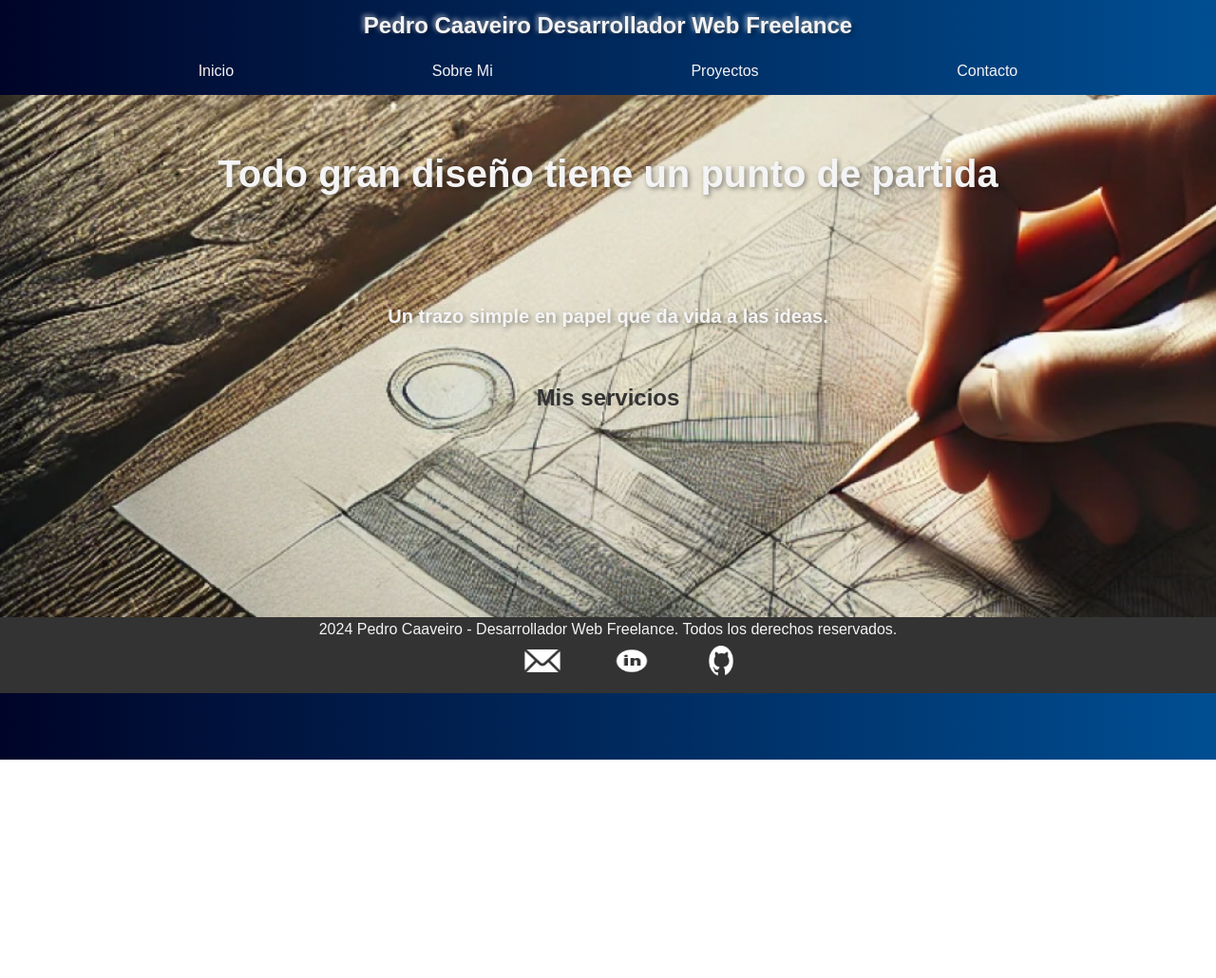
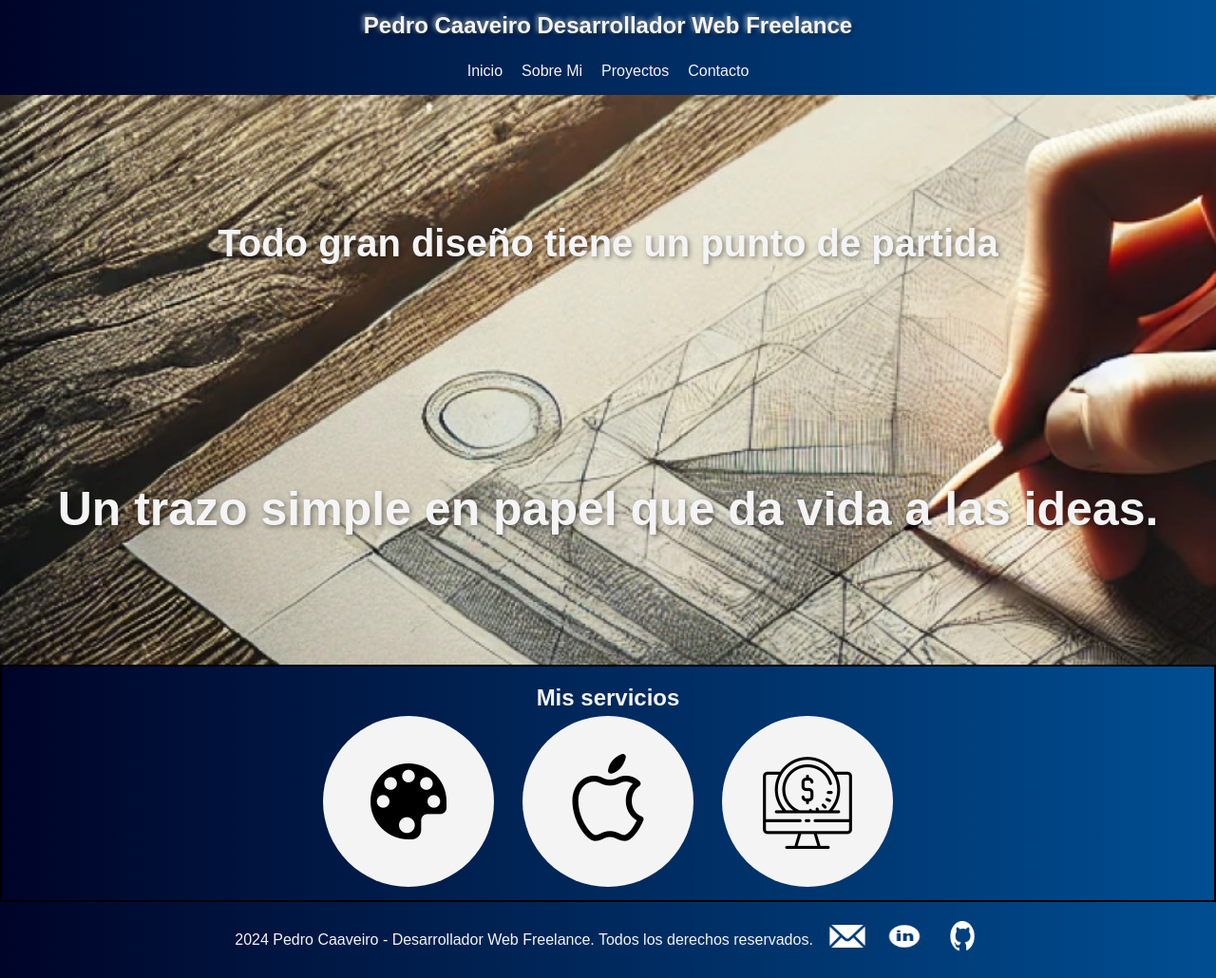
Before and after one commit to PedroCaaveiro/Trabajos, a plain HTML site: page PORTFOLIO/index.html in a window 1280 px wide. Shown: the whole page at 95% size. Before the commit the page ends 800 px from the top, so only its background shows below. Drawn offline with Linux system fonts and the light colour scheme.

Commit message:
ambios css y javascript

```diff
--- a/PORTFOLIO/estilos/style.css
+++ b/PORTFOLIO/estilos/style.css
@@ -7,129 +7,186 @@
 
 /* Variables */
 :root {
-    --color-primary:linear-gradient(90deg, #000428, #004E92);
+    --color-primary: linear-gradient(90deg, #000428, #004E92);
     --color-secondary: #2ecc71;
     --color-text: #333;
     --color-blanco: #f4f4f5;
     --font-family: 'Arial', sans-serif;
-
 }
 
-
+/* Global Styles */
 body {
     font-family: var(--font-family);
     font-size: 16px;
     color: var(--color-text);
-    background:var(--color-primary);
+    background: var(--color-primary);
     line-height: 1.6;
     display: flex;
-    justify-content:center;
     flex-direction: column;
+    min-height: 100vh;
+    overflow-x: hidden; /* Evita scroll horizontal */
 }
-.header{
+
+/* Header */
+.header {
     display: flex;
-    justify-content:space-around;
     flex-direction: column;
+    align-items: center;
+    justify-content: space-around;
     width: 100%;
     height: 100px;
+}
 
+.header h1 {
+    font-size: 1.5rem;
+    color: var(--color-blanco);
+    text-shadow:
+        2px 2px 5px rgba(0, 0, 0, 0.4),
+        -2px -2px 5px rgba(255, 255, 255, 0.6);
+    text-align: center;
 }
-.header h1{
-    font-size: 1.5rem;
-    color:var(--color-blanco); /* Color principal del texto */
-    text-shadow:
-        2px 2px 5px rgba(0, 0, 0, 0.4), /* Sombra inferior */
-        -2px -2px 5px rgba(255, 255, 255, 0.6); /* Brillo superior */
 
-    text-align: center;
-    border-radius: 5px; /* Suaviza bordes */
 
-}
 .header nav {
-    flex-direction: row;
     display: flex;
-    justify-content: space-evenly;
-
+    justify-content: center;
+    gap: 20px; /* Espaciado entre enlaces */
 }
 
 .header a {
-    color:var(--color-blanco);
+    color: var(--color-blanco);
     text-decoration: none;
-    position: relative; /* Necesario para posicionar el pseudo-elemento */
-    padding-bottom: 5px; /* Espacio entre el texto y la línea */
+    position: relative;
+    padding-bottom: 5px;
+    transition: color 0.3s ease;
 }
 
 .header a::after {
-    content: ""; /* Crea el pseudo-elemento */
+    content: "";
     position: absolute;
     left: 0;
     bottom: 0;
     width: 0;
-    height: 2px; /* Grosor de la línea */
-    background-color: var(--color-secondary); /* Color de la línea */
-    transition: width 0.3s ease-out; /* Animación suave */
+    height: 2px;
+    background-color: var(--color-secondary);
+    transition: width 0.3s ease-out;
 }
 
 .header a:hover::after {
-    width: 100%; /* La línea crece al 100% del ancho del enlace */
-    background-color: var(--color-secondary);
+    width: 100%;
 }
-.header a:hover{
-    color:var(--color-secondary);
+
+.header a:hover {
+    color: var(--color-secondary);
 }
-main{
-    background-image:url(../imagenes/Background.png);
-    background-repeat: repeat;
+
+/* Main Section */
+main {
+    flex: 1;
+    background-image: url(../imagenes/Background.png);
+    background-repeat: no-repeat;
     background-size: cover;
+    display: flex;
+    flex-direction: column;
+    gap: 20px;
+    padding: 20px; /* Espaciado interno */
 }
-.main__1{
+
+/* Main Block 1 */
+.main__1 {
     text-align: center;
     display: flex;
     flex-direction: column;
     justify-content: space-around;
-    gap: 30;
-    height:300px;
+    align-items: center;
+    height: 560px;
+}
 
-   height: 300px;
-    background-repeat: no-repeat;
-    background-size: cover;
+.main__1 h2, .main__1 h3 {
+    color: var(--color-blanco);
+    text-shadow: 2px 2px 5px rgba(8, 8, 8, 0.4);
+    opacity: 0; /* Oculto inicialmente */
+    transform: translateY(20px); /* Ligeramente desplazado hacia abajo */
+    transition: opacity 1.5s ease-out, transform 1.5s ease-out; /* Efecto suave */
 }
-.main__1 h2{
-    font-size:40px;
-    color: var(--color-blanco);
-   text-shadow: 2px 2px 5px rgba(8, 8, 8, 0.4);
+h2.visible, h3.visible {
+    opacity: 1; /* Totalmente visibles */
+    transform: translateY(0); /* En su posición normal */
 }
-.main__1 h3{
-    font-size:20px;
-    color: var(--color-blanco);
-   text-shadow: 2px 2px 5px rgba(8, 8, 8, 0.4);
+
+.main__1 h2 {
+    font-size: 2.5rem;
 }
-.main__2{
-    height: 250px;
+
+.main__1 h3 {
+    font-size: 3.125rem;
+}
+
+/* Main Block 2 */
+.main__2 {
     display: flex;
     flex-direction: column;
     align-items: center;
+    justify-content: center;
+    width: 100%;
+    height: 250px;
+    border: 2px solid black;
+    margin: 0 auto; /* Centrado horizontal */
+    padding: 5px;
 
 }
 
+/* Main Block 3 */
+.main__3 {
+    display: flex;
+    justify-content: space-between;
+    flex-wrap: wrap; /* Permite adaptación en pantallas pequeñas */
+    gap: 30px;
+}
 
-.footer{
+.main__3__bloque {
+    display: flex; /* Activa Flexbox */
+    justify-content: center; /* Centra horizontalmente */
+    align-items: center; /* Centra verticalmente */
+    width: 180px; /* Mantén el tamaño del contenedor */
+    height: 180px;
+    background-color:var(--color-blanco); /* Fondo de ejemplo */
+    border-radius: 50%; /* Fondo circular */
+    overflow: hidden; /* Asegura que las imágenes no sobresalgan */
+    opacity: 0;
+    transform: scale(0.8); /* Los círculos comienzan más pequeños */
+    transition: opacity 4.5s ease-out, transform 4.5s ease-out;
+}
+.main__3__bloque.visible {
+    opacity: 1;
+    transform: scale(1); /* Escala normal */
+}
+/* Footer */
+.footer {
     text-align: center;
-    height:80px;
-    background-color: #333;
+    height: 80px;
 
+    display: flex;
+    align-items: center;
+    justify-content: center;
 }
-.footer p{
+
+.footer p {
     color: var(--color-blanco);
 }
 
+/* Images and Links */
 a img {
-    width: 40px; /* Ajusta según tu diseño */
-    height: 40px; /* Ajusta según tu diseño */
-    margin-left: 3.125rem;
-    transition: transform 0.3s ease, opacity 0.3s ease; /* Animación suave */
+    width: 40px;
+    height: 40px;
+    margin-left: 1rem;
+    transition: transform 0.3s ease, opacity 0.3s ease;
 }
+
 a img:hover {
-    transform: scale(1.2); /* Aumenta el tamaño al pasar el ratón */
-    opacity: 0.8; /* Reduce ligeramente la opacidad */
+    transform: scale(1.2);
+    opacity: 0.8;
 }
+.main__2 h2{
+    color:var(--color-blanco)
+}
--- /dev/null
+++ b/PORTFOLIO/funciones.js
@@ -0,0 +1,37 @@
+// Selecciona todos los bloques
+const bloques = document.querySelectorAll('.main__3__bloque');
+
+// Configura el observer
+const ver = new IntersectionObserver((entries, observer) => {
+    entries.forEach(entry => {
+        if (entry.isIntersecting) {
+            // Añade la clase 'visible' cuando el elemento es visible
+            entry.target.classList.add('visible');
+            observer.unobserve(entry.target); // Deja de observar el elemento
+        }
+    });
+}, {
+    threshold: 0.5 // El 50% del elemento debe ser visible
+});
+
+// Aplica el observer a cada bloque
+bloques.forEach(bloque => ver.observe(bloque));
+
+// Selecciona ambos encabezados
+const headings = document.querySelectorAll('h2, h3');
+
+// Configura el observer
+const observer = new IntersectionObserver((entries, observer) => {
+    entries.forEach(entry => {
+        if (entry.isIntersecting) {
+            // Añade la clase 'visible' para activar la animación
+            entry.target.classList.add('visible');
+            observer.unobserve(entry.target); // Deja de observar el elemento
+        }
+    });
+}, {
+    threshold: 0.5 // El 50% del elemento debe ser visible
+});
+
+// Aplica el observer a ambos encabezados
+headings.forEach(heading => observer.observe(heading));
--- a/PORTFOLIO/index.html
+++ b/PORTFOLIO/index.html
@@ -5,6 +5,8 @@
     <meta name="viewport" content="width=device-width, initial-scale=1.0">
     <title>PORTFOLIO</title>
     <link rel="stylesheet" href="../PORTFOLIO/estilos/style.css">
+
+
 </head>
 <body>
     <header class="header">
@@ -22,13 +24,24 @@
             <h2>Todo gran diseño tiene un punto de partida</h2>
             <h3>Un trazo simple en papel que da vida a las ideas.</h3>
         </section>
+
+        </main>
+
         <section class="main__2">
             <h2>Mis servicios</h2>
+            <section class="main__3">
+            <section class="main__3__bloque">
+                <img src="../PORTFOLIO/imagenes/Paint Palette.png" alt="Diseño">
+            </section>
+            <section class="main__3__bloque">
+                <img src="../PORTFOLIO/imagenes/Apple Logo.png" alt="">
+            </section>
+            <section class="main__3__bloque"><img src="../PORTFOLIO/imagenes/E-commerce.png" alt=""></section>
 
+            </section>
 
 
         </section>
-        </main>
 
 
     <footer class="footer">
@@ -43,4 +56,5 @@
     </nav>
     </footer>
 </body>
+<script src="funciones.js"></script>
 </html>
```
Also changed, not shown: PORTFOLIO/imagenes/Apple Logo.png (added), PORTFOLIO/imagenes/E-commerce.png (added), PORTFOLIO/imagenes/Paint Palette.png (added).
